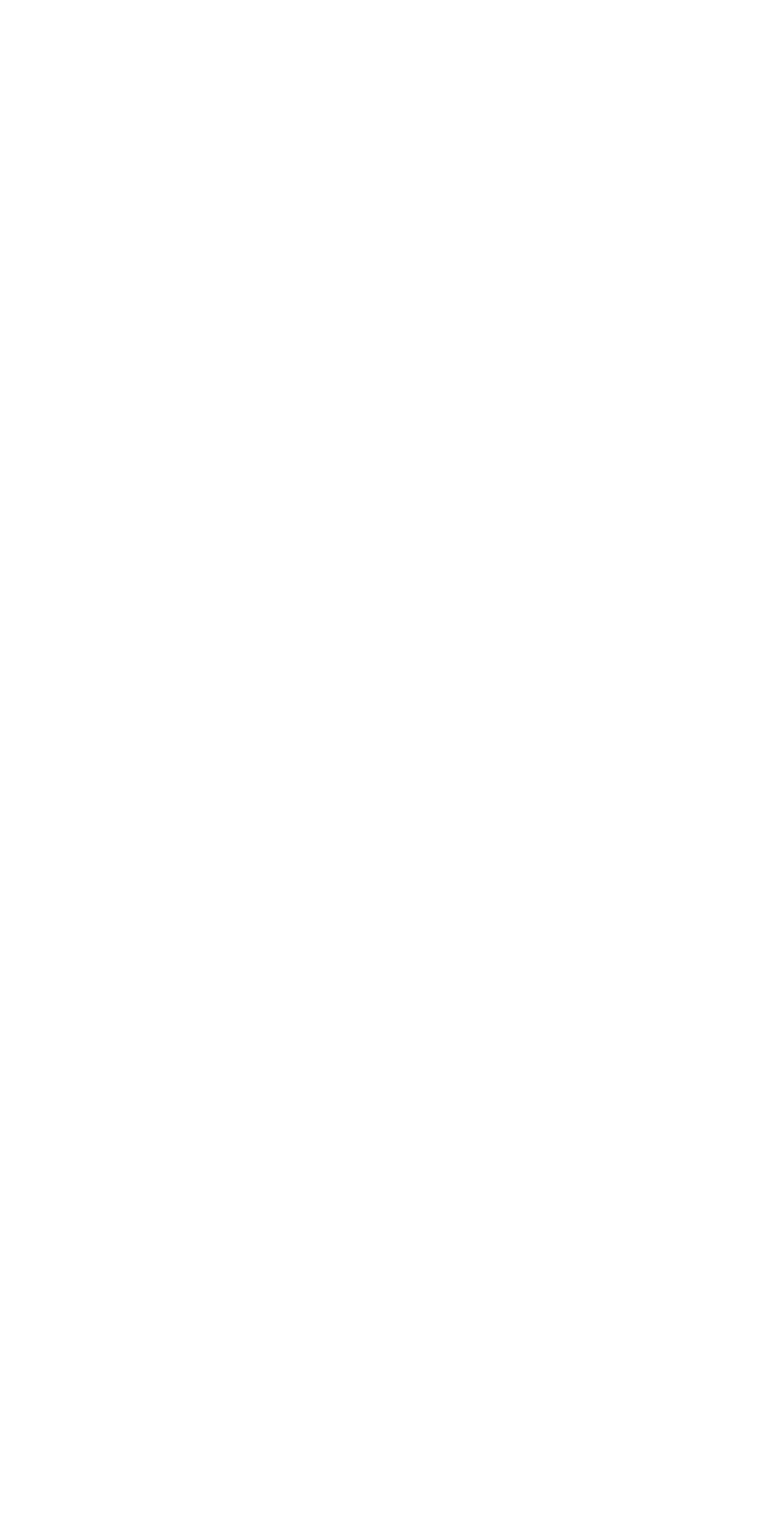
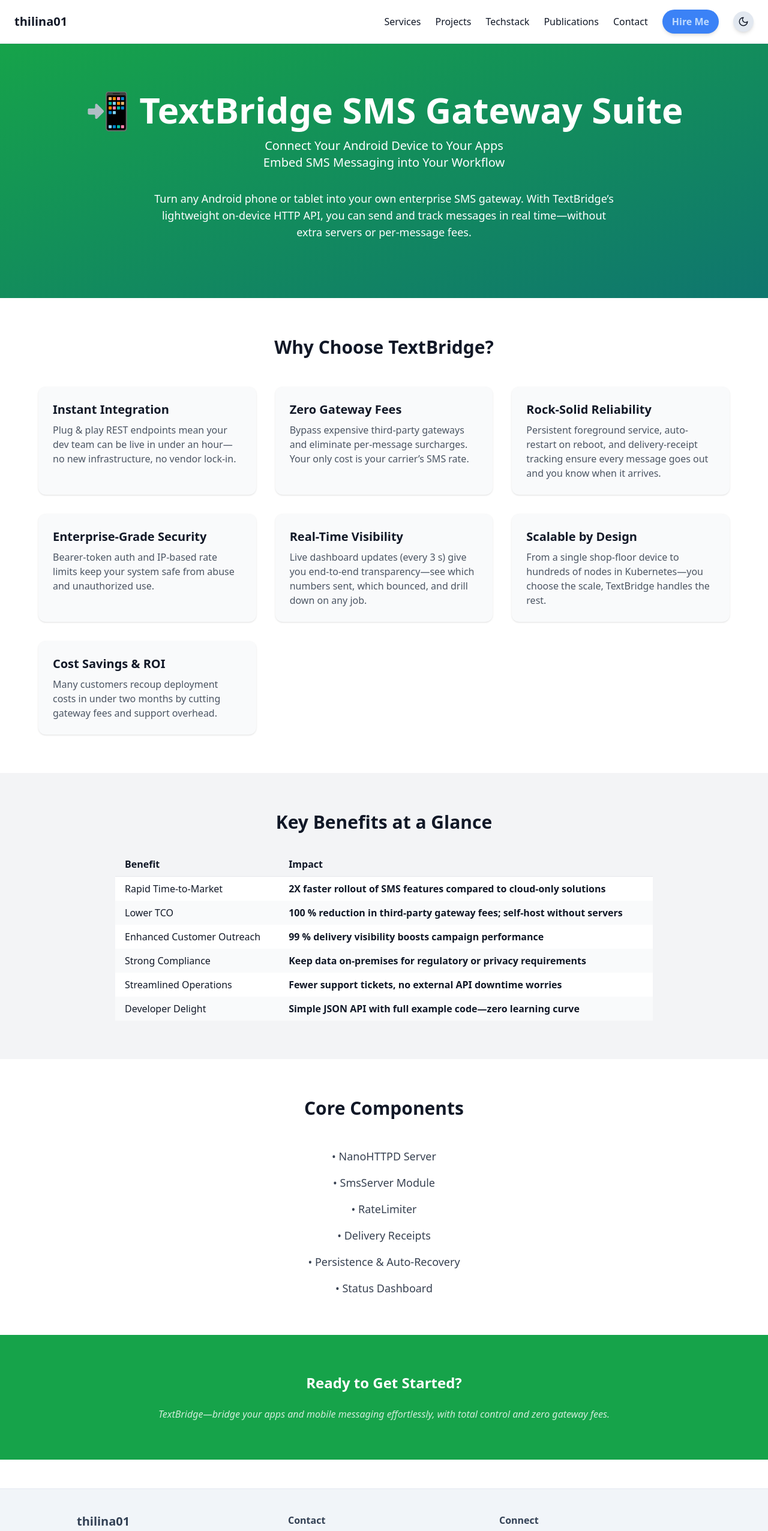
Before and after one commit to thilina01/thilina01.github.io, a React (Vite) app: page /textbridge in a window 1280 px wide. Before the commit this address had no page. Shown: the top 2553 px of the page at 60% size. Before the commit the page ends 800 px from the top, so only its background shows below. Built offline with nearby package versions, Linux system fonts and the light colour scheme.

Commit message:
TextBridge project page

```diff
--- a/src/data/projects.json
+++ b/src/data/projects.json
@@ -10,12 +10,13 @@
     "link": "/factorypro"
   },
   {
+    "title": "TextBridge SMS Gateway Suite",
+    "text": "Connect Your Android Device to Your Apps Embed SMS Messaging into Your Workflow",
+    "link": "/textbridge"
+  },
+  {
     "title": "AI Review Pipeline",
     "text": "Auto MR reviewer with OpenAI integration."
-  },
-  {
-    "title": "SMS Gateway",
-    "text": "Robust and secure SMS gateway solution with API support."
   },
   {
     "title": "Production Monitoring & KPI",
--- /dev/null
+++ b/src/data/projects/textbridge.json
@@ -0,0 +1,86 @@
+{
+  "title": "📲 TextBridge SMS Gateway Suite",
+  "subtitle": "Connect Your Android Device to Your Apps\nEmbed SMS Messaging into Your Workflow",
+  "description": "Turn any Android phone or tablet into your own enterprise SMS gateway. With TextBridge’s lightweight on-device HTTP API, you can send and track messages in real time—without extra servers or per-message fees.",
+  "features": [
+    {
+      "title": "Instant Integration",
+      "text": "Plug & play REST endpoints mean your dev team can be live in under an hour—no new infrastructure, no vendor lock-in."
+    },
+    {
+      "title": "Zero Gateway Fees",
+      "text": "Bypass expensive third-party gateways and eliminate per-message surcharges. Your only cost is your carrier’s SMS rate."
+    },
+    {
+      "title": "Rock-Solid Reliability",
+      "text": "Persistent foreground service, auto-restart on reboot, and delivery-receipt tracking ensure every message goes out and you know when it arrives."
+    },
+    {
+      "title": "Enterprise-Grade Security",
+      "text": "Bearer-token auth and IP-based rate limits keep your system safe from abuse and unauthorized use."
+    },
+    {
+      "title": "Real-Time Visibility",
+      "text": "Live dashboard updates (every 3 s) give you end-to-end transparency—see which numbers sent, which bounced, and drill down on any job."
+    },
+    {
+      "title": "Scalable by Design",
+      "text": "From a single shop-floor device to hundreds of nodes in Kubernetes—you choose the scale, TextBridge handles the rest."
+    },
+    {
+      "title": "Cost Savings & ROI",
+      "text": "Many customers recoup deployment costs in under two months by cutting gateway fees and support overhead."
+    }
+  ],
+  "benefits": [
+    {
+      "benefit": "Rapid Time-to-Market",
+      "impact": "2X faster rollout of SMS features compared to cloud-only solutions"
+    },
+    {
+      "benefit": "Lower TCO",
+      "impact": "100 % reduction in third-party gateway fees; self-host without servers"
+    },
+    {
+      "benefit": "Enhanced Customer Outreach",
+      "impact": "99 % delivery visibility boosts campaign performance"
+    },
+    {
+      "benefit": "Strong Compliance",
+      "impact": "Keep data on-premises for regulatory or privacy requirements"
+    },
+    {
+      "benefit": "Streamlined Operations",
+      "impact": "Fewer support tickets, no external API downtime worries"
+    },
+    {
+      "benefit": "Developer Delight",
+      "impact": "Simple JSON API with full example code—zero learning curve"
+    }
+  ],
+  "components": [
+    "NanoHTTPD Server",
+    "SmsServer Module",
+    "RateLimiter",
+    "Delivery Receipts",
+    "Persistence & Auto-Recovery",
+    "Status Dashboard"
+  ],
+  "testimonials": [
+    {
+      "quote": "With TextBridge, we shipped SMS alerts in our monitoring tool in under 45 minutes—and cut our messaging costs by 80 %.",
+      "author": "DevOps Lead, Fast-Growing SaaS"
+    },
+    {
+      "quote": "We no longer worry about vendor outages. TextBridge runs on our own hardware, giving us total control.",
+      "author": "CTO, Regulated Fintech"
+    }
+  ],
+  "download": {
+    "label": "Download the APK",
+    "url": "/assets/textbridge.apk"
+  },
+  "demoLink": "/schedule-call",
+  "scheduleCallText": "👉 Schedule Your Call",
+  "footerText": "TextBridge—bridge your apps and mobile messaging effortlessly, with total control and zero gateway fees."
+}
--- a/src/main.jsx
+++ b/src/main.jsx
@@ -5,6 +5,7 @@ import { BrowserRouter, Routes, Route } from "react-router-dom";
 import HomePage from "./pages/HomePage";
 import ProjectStatusMonitor from "./pages/ProjectStatusMonitor";
 import ProjectFactoryPro from "./pages/ProjectFactoryPro";
+import ProjectTextBridge from "./pages/ProjectTextBridge";
 import ScrollToTop from "./components/ScrollToTop";
 import "./index.css";
 
@@ -15,7 +16,8 @@ ReactDOM.createRoot(document.getElementById("root")).render(
       <Routes>
         <Route path="/" element={<HomePage />} />
         <Route path="/status-monitor" element={<ProjectStatusMonitor />} />
-        + <Route path="/factorypro" element={<ProjectFactoryPro />} />
+        <Route path="/factorypro" element={<ProjectFactoryPro />} />
+        <Route path="/textbridge" element={<ProjectTextBridge />} />
       </Routes>
     </BrowserRouter>
   </React.StrictMode>
--- /dev/null
+++ b/src/pages/ProjectTextBridge.jsx
@@ -0,0 +1,145 @@
+import React, { useState, useEffect } from "react";
+import { useLocation } from "react-router-dom";
+import Navbar from "../components/Navbar";
+import ContactSection from "../sections/ContactSection";
+import Footer from "../components/Footer";
+import data from "../data/projects/textbridge.json";
+
+export default function ProjectTextBridge() {
+  const [darkMode, setDarkMode] = useState(
+    () => localStorage.getItem("darkMode") === "true"
+  );
+  const [menuOpen, setMenuOpen] = useState(false);
+
+  // Persist dark mode
+  useEffect(() => {
+    document.documentElement.classList.toggle("dark", darkMode);
+    localStorage.setItem("darkMode", darkMode);
+  }, [darkMode]);
+
+  return (
+    <div className="min-h-screen bg-white dark:bg-gray-900 text-gray-900 dark:text-gray-100">
+      <Navbar
+        darkMode={darkMode}
+        setDarkMode={setDarkMode}
+        menuOpen={menuOpen}
+        setMenuOpen={setMenuOpen}
+        activeSection=""
+      />
+
+      {/* Hero */}
+      <section className="relative bg-gradient-to-br from-green-600 to-teal-700 text-white py-20 px-6 text-center">
+        <h1 className="text-4xl md:text-6xl font-extrabold mb-4">
+          {data.title}
+        </h1>
+        <p className="max-w-2xl mx-auto text-lg md:text-xl mb-8 whitespace-pre-line">
+          {data.subtitle}
+        </p>
+        <p className="max-w-3xl mx-auto text-base md:text-lg mb-4">
+          {data.description}
+        </p>
+      </section>
+
+      {/* Why Choose */}
+      <section className="py-16 px-6">
+        <h2 className="text-3xl font-bold text-center mb-12">
+          Why Choose TextBridge?
+        </h2>
+        <div className="grid gap-8 grid-cols-1 sm:grid-cols-2 lg:grid-cols-3 max-w-6xl mx-auto">
+          {data.features.map((f, i) => (
+            <div
+              key={i}
+              className="p-6 bg-gray-50 dark:bg-gray-800 rounded-xl shadow hover:shadow-lg transition"
+            >
+              <h3 className="text-xl font-semibold mb-2">{f.title}</h3>
+              <p className="text-gray-600 dark:text-gray-300">{f.text}</p>
+            </div>
+          ))}
+        </div>
+      </section>
+
+      {/* Benefits Table */}
+      <section className="py-16 bg-gray-100 dark:bg-gray-800 px-6">
+        <h2 className="text-3xl font-bold text-center mb-8">
+          Key Benefits at a Glance
+        </h2>
+        <div className="max-w-4xl mx-auto overflow-x-auto">
+          <table className="w-full text-left border-collapse">
+            <thead>
+              <tr>
+                <th className="py-2 px-4 border-b">Benefit</th>
+                <th className="py-2 px-4 border-b">Impact</th>
+              </tr>
+            </thead>
+            <tbody>
+              {data.benefits.map((b, i) => (
+                <tr
+                  key={i}
+                  className={
+                    i % 2 === 0
+                      ? "bg-white dark:bg-gray-900"
+                      : "bg-gray-50 dark:bg-gray-800"
+                  }
+                >
+                  <td className="py-2 px-4">{b.benefit}</td>
+                  <td className="py-2 px-4 font-semibold">{b.impact}</td>
+                </tr>
+              ))}
+            </tbody>
+          </table>
+        </div>
+      </section>
+
+      {/* Core Components */}
+      <section className="py-16 px-6">
+        <h2 className="text-3xl font-bold text-center mb-12">
+          Core Components
+        </h2>
+        <div className="flex flex-col items-center gap-4 max-w-3xl mx-auto">
+          {data.components.map((c, i) => (
+            <div key={i} className="text-lg text-gray-700 dark:text-gray-300">
+              • {c}
+            </div>
+          ))}
+        </div>
+      </section>
+
+      {/* Testimonials */}
+      {/* <section className="py-16 bg-gradient-to-r from-teal-700 to-green-600 text-white px-6">
+        <h2 className="text-3xl font-bold text-center mb-12">
+          Hear It from Early Adopters
+        </h2>
+        <div className="max-w-3xl mx-auto space-y-8">
+          {data.testimonials.map((t, i) => (
+            <blockquote key={i} className="italic text-lg">
+              “{t.quote}”
+              <cite className="block mt-2 font-semibold">— {t.author}</cite>
+            </blockquote>
+          ))}
+        </div>
+      </section> */}
+
+      {/* Call to Action */}
+      <section className="py-16 bg-green-600 text-white text-center px-6">
+        <h3 className="text-2xl font-bold mb-4">Ready to Get Started?</h3>
+        {/* <div className="space-y-4">
+          <a
+            href={data.download.url}
+            className="inline-block bg-white text-green-600 font-semibold py-3 px-8 rounded-lg shadow hover:shadow-lg transition"
+          >
+            {data.download.label}
+          </a>
+          <a
+            href={data.demoLink}
+            className="inline-block border-2 border-white text-white font-semibold py-3 px-8 rounded-lg shadow hover:bg-white hover:text-green-600 transition"
+          >
+            {data.scheduleCallText}
+          </a>
+        </div> */}
+        <p className="mt-6 italic opacity-80">{data.footerText}</p>
+      </section>
+
+      <Footer />
+    </div>
+  );
+}
```
